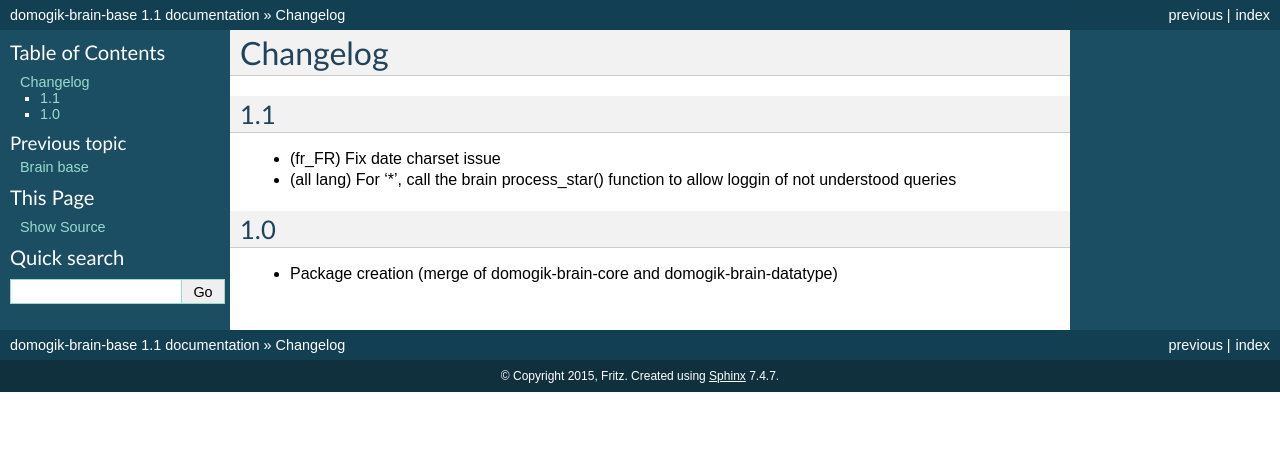
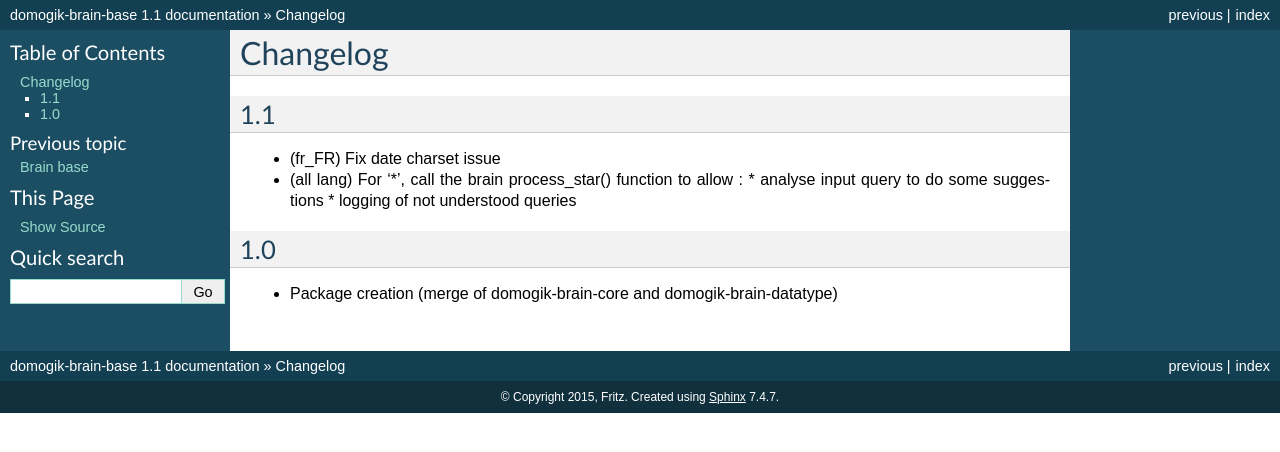
Before and after one commit to domogik/domogik-brain-base, a Sphinx documentation site: the page built from docs/changelog.txt, in a window 1280 px wide. Shown: the top 452 px of the page. Built offline with Sphinx 7.4.7, drawn with Linux system fonts in a browser that asks for light colours; pages that are not in the unit, such as notebooks, are missing from menus.

Commit message:
Add suggestions engine. Improve a lot of queries

```diff
--- a/docs/changelog.txt
+++ b/docs/changelog.txt
@@ -6,7 +6,9 @@ Changelog
 ===
 
 * (fr_FR) Fix date charset issue
-* (all lang) For '*', call the brain process_star() function to allow loggin of not understood queries
+* (all lang) For '*', call the brain process_star() function to allow :
+  * analyse input query to do some suggestions
+  * logging of not understood queries
 
 1.0
 ===
```
Also changed, not shown: 14 other files.
